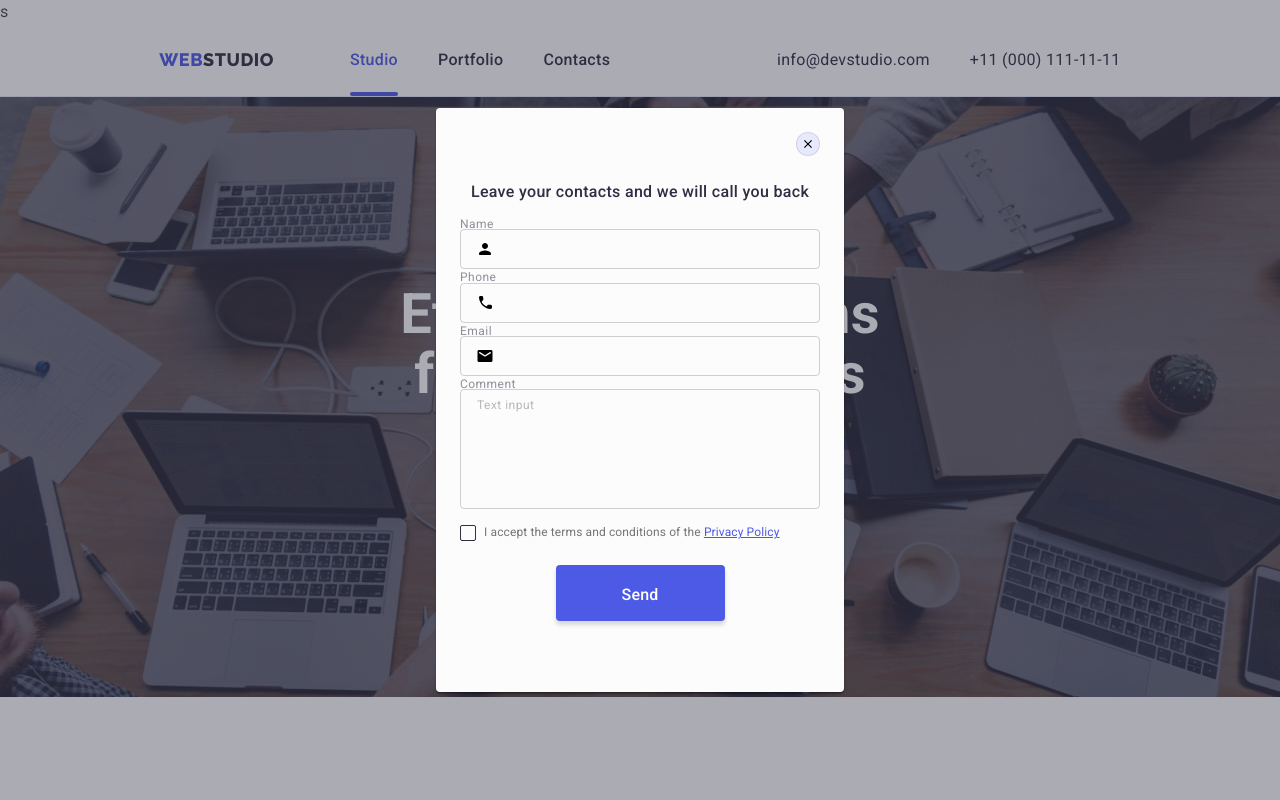
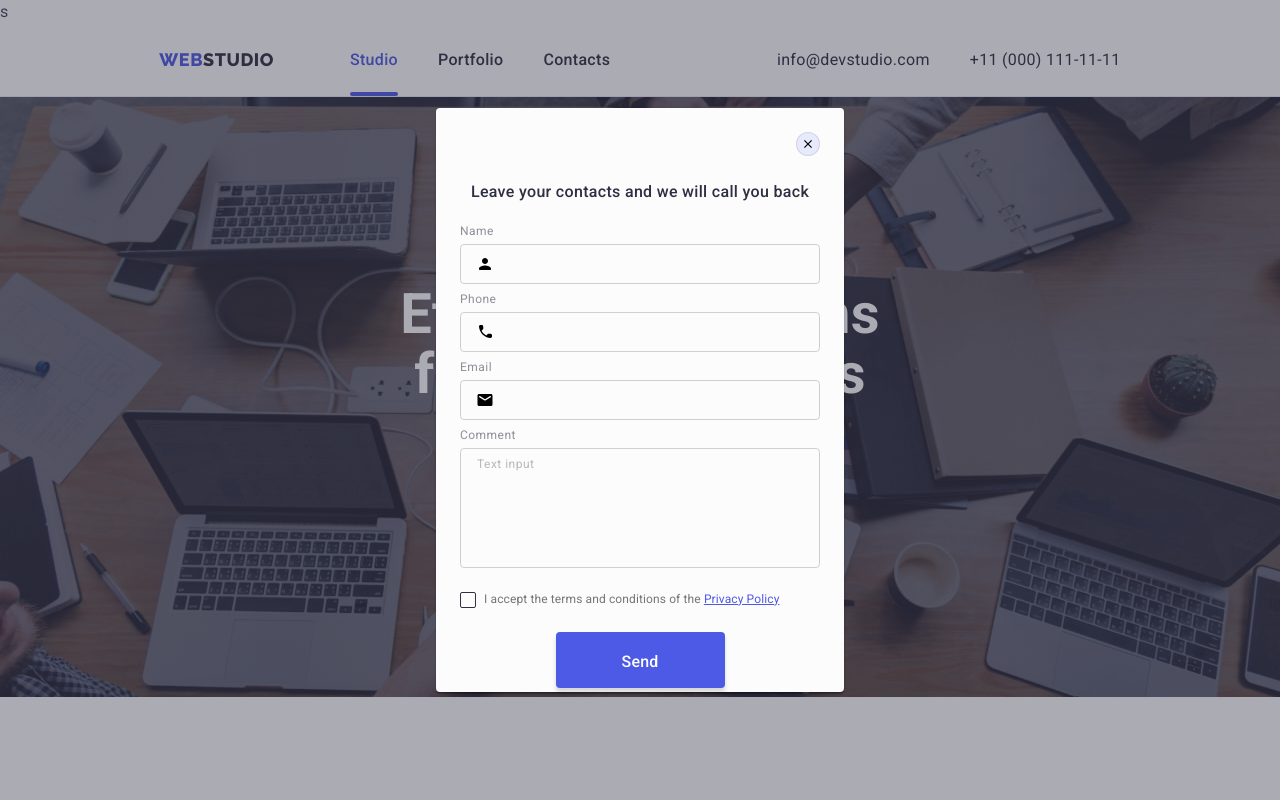
Before and after one commit to zemfira1/goit-markup-hw-06, a plain HTML site: page index.html in a window 1280 px wide. Both pictures are taken after a click on the button "Order Service". Shown: the top 800 px of the page. Drawn offline with nearby package versions, Linux system fonts and the light colour scheme.

Commit message:
homework 6

```diff
--- a/css/styles.css
+++ b/css/styles.css
@@ -494,7 +494,7 @@ img{
     background-color: transparent;
     margin-right: 24px;
     outline: transparent;
-    transform: border-color 250ms var(--function-for-hover);
+    transition: border-color 250ms var(--function-for-hover);
 }
 .footer-input:focus {
      border-color: var(--accent-color);
@@ -509,7 +509,7 @@ img{
     border-radius: 4px;
     border: none;
     cursor: pointer;
-    transform: background-color 250ms var(--function-for-hover);
+    transition: background-color 250ms var(--function-for-hover);
 }
 .form-button:hover,
 .form-button:focus{
@@ -700,7 +700,7 @@ img{
     border-radius: 50%;
     justify-content: center;
     align-items: center;
-    transform: fill 250ms var(--function-for-hover),
+    transition: fill 250ms var(--function-for-hover),
     background-color 250ms var(--function-for-hover),
     border 250ms var(--function-for-hover);
 }
@@ -724,15 +724,17 @@ img{
 .modal-label {
     display: inline-block;
     margin-bottom: 4px;
+
 }
-
 .label-text {
     font-size: 12px;
-    line-height: 1.33px;
+    line-height: 1.33;
     letter-spacing: 0.04em;
     color: #8E8F99;
 }
-
+.form-div{
+margin-bottom: 8px;
+}
 .modal-input {
     width: 100%;
     height: 40px;
@@ -745,7 +747,7 @@ img{
     letter-spacing: 0.04em;
     padding: 8px 16px 8px 38px;
     outline: transparent;
-    transform: border-color 250ms cubic-bezier(0.4, 0, 0.2, 1);
+    transition: border-color 250ms var(--function-for-hover);
 }
 
 .modal-input::placeholder {
@@ -762,7 +764,6 @@ img{
 
 .input-field {
     position: relative;
-    margin-bottom: 8px;
 }
 
 .modal-icon {
@@ -770,7 +771,7 @@ img{
     left: 16px;
     top: 50%;
     transform: translateY(-50%);
-    transform: fill 250ms cubic-bezier(0.4, 0, 0.2, 1);
+    transition: fill 250ms var(--function-for-hover);
 }
 
 .feedback {
@@ -800,7 +801,7 @@ img{
     border: 1.25px solid var(--title-text-color);
     border-radius: 2px;
     fill:transparent;
-    transform: background-color 250ms var(--function-for-hover),
+    transition: background-color 250ms var(--function-for-hover),
     fill 250ms var(--function-for-hover),
     border 250ms var(--function-for-hover);
 }
@@ -831,7 +832,7 @@ img{
     text-align: center;
     display: block;
     margin: 0 auto;
-    transform: background-color 250ms var(--function-for-hover);
+    transition: background-color 250ms var(--function-for-hover);
 }
 .modal-button:hover,
 .modal-button:focus{
--- a/index.html
+++ b/index.html
@@ -616,6 +616,7 @@ s<!DOCTYPE html>
         </button>
         <p class="modal-title">Leave your contacts and we will call you back</p>
         <form class="modal-form">
+          <div class="form-div">
             <label for="user-name" class="modal-label"
               ><span class="label-text">Name</span></label
             >
@@ -631,6 +632,8 @@ s<!DOCTYPE html>
                 <use href="./images/icons.svg#icon-person"></use>
               </svg>
             </div>
+          </div>
+          <div class="form-div">
             <label for="user-tel" class="modal-label"
               ><span class="label-text">Phone</span></label
             >
@@ -646,6 +649,8 @@ s<!DOCTYPE html>
                 <use href="./images/icons.svg#icon-phone"></use>
               </svg>
             </div>
+          </div>
+          <div class="form-div">
             <label for="user-email" class="modal-label"
               ><span class="label-text">Email</span></label
             >
@@ -661,6 +666,8 @@ s<!DOCTYPE html>
                 <use href="./images/icons.svg#icon-email"></use>
               </svg>
             </div>
+          </div>
+          <div class="form-div">
             <label for="user-feedback" class="modal-label"
               ><span class="label-text">Comment</span></label
             >
@@ -671,6 +678,7 @@ s<!DOCTYPE html>
               rows="4"
               placeholder="Text input"
             ></textarea>
+          </div>
 
           <div>
             <input
```
Lines whose indentation alone changed are shown as unchanged.
